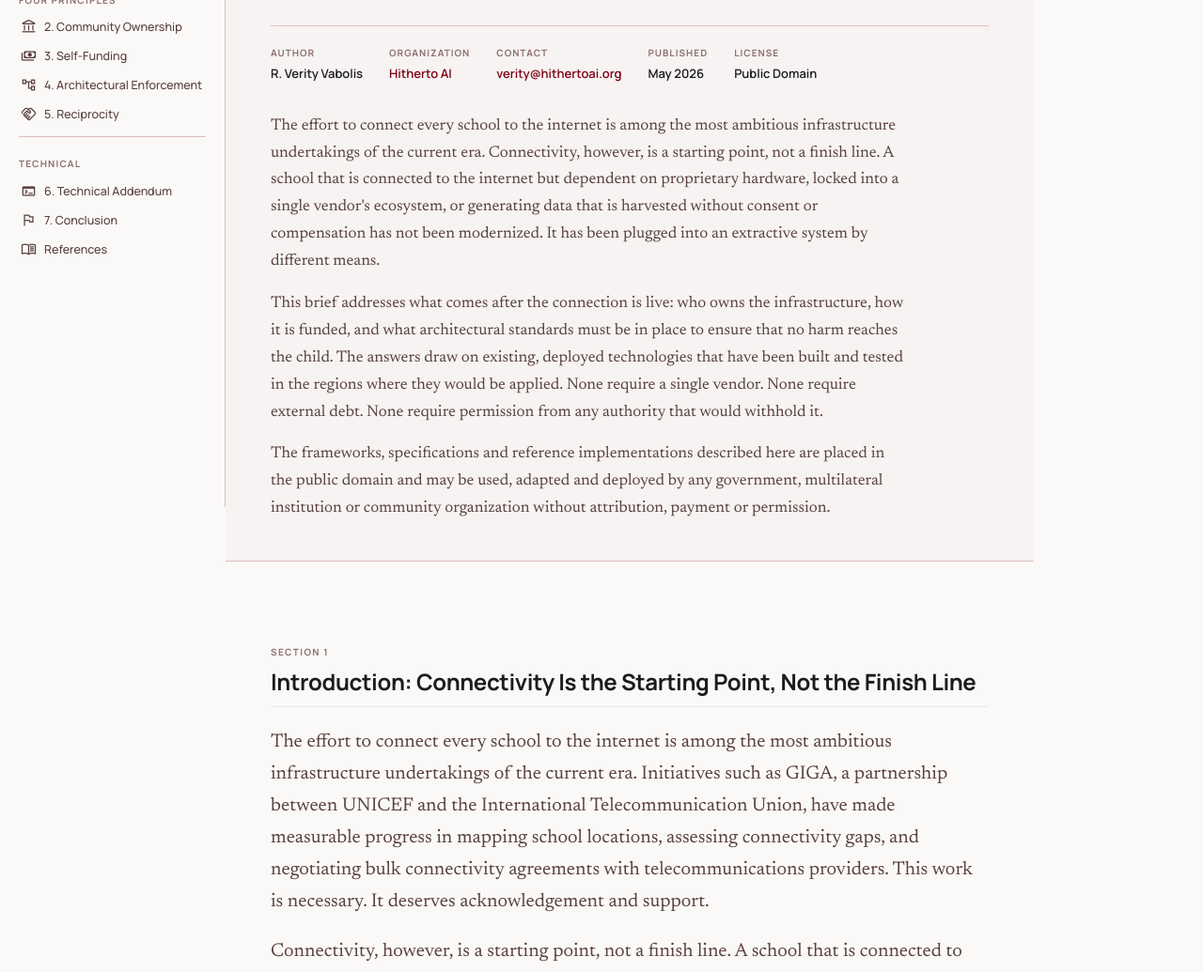
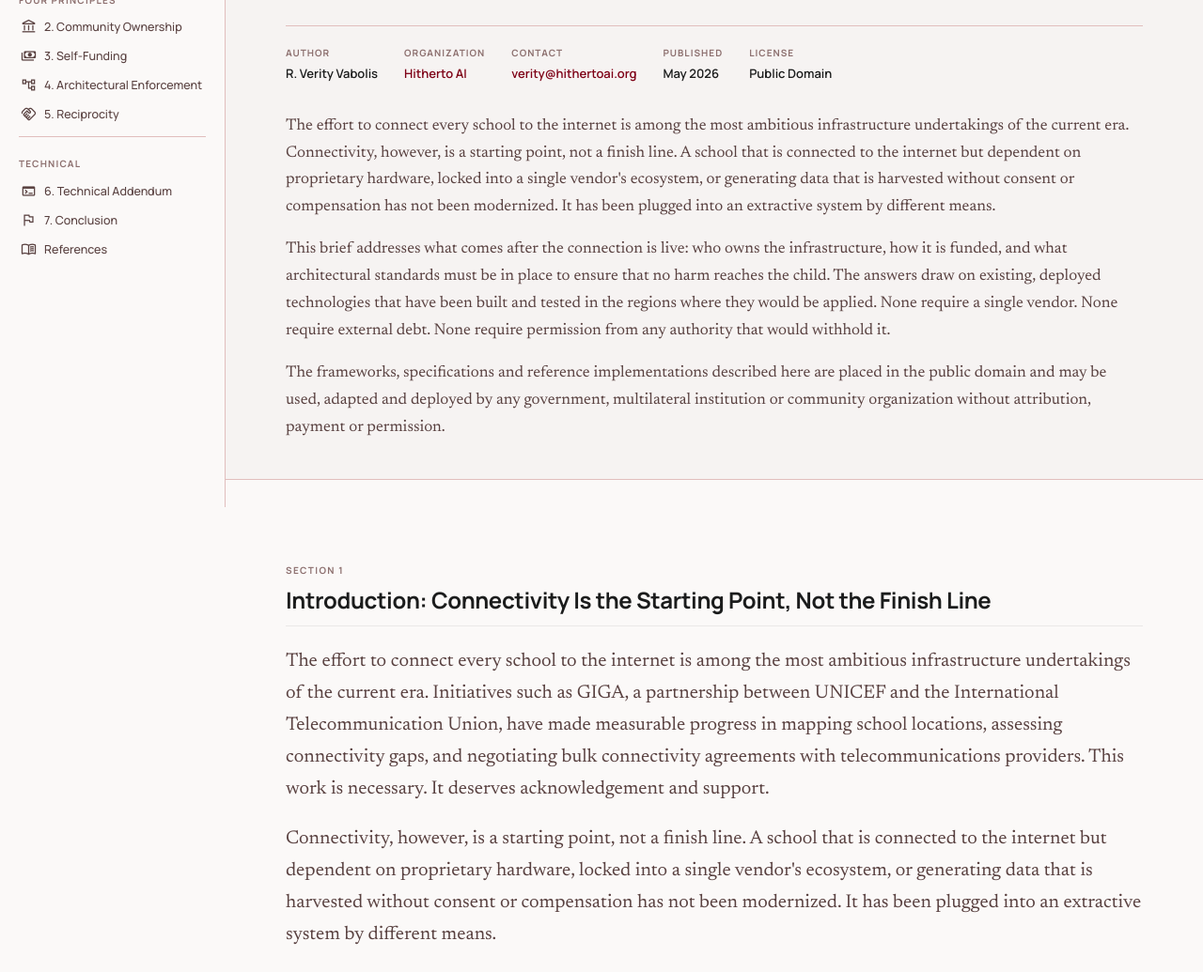
Before and after one commit to HithertoAI/beyond-connectivity-global-south, a plain HTML site: page index.html in a window 1280 px wide. Shown: the part 260-1295 px from the top of the page at 94% size. Drawn offline with nearby package versions, Linux system fonts and the light colour scheme.

Commit message:
Add files via upload

```diff
--- a/index.html
+++ b/index.html
@@ -171,10 +171,9 @@
 
   /* COVER */
   .cover {
-    padding: 3rem 3rem 2.5rem;
+    padding: 3rem 4rem 2.5rem;
     background: var(--surface-container-low);
     border-bottom: 1px solid var(--outline-variant);
-    max-width: 860px;
   }
 
   .cover-eyebrow {
@@ -236,7 +235,7 @@
   .cover-meta-item dd a { color: var(--primary); text-decoration: none; }
 
   .cover-intro {
-    max-width: 680px;
+    max-width: 900px;
   }
 
   .cover-intro p {
@@ -250,8 +249,8 @@
 
   /* MANUSCRIPT */
   .manuscript {
-    max-width: 860px;
-    padding: 2rem 3rem 5rem;
+    max-width: 1100px;
+    padding: 2rem 4rem 5rem;
   }
 
   /* PROSE */
```
